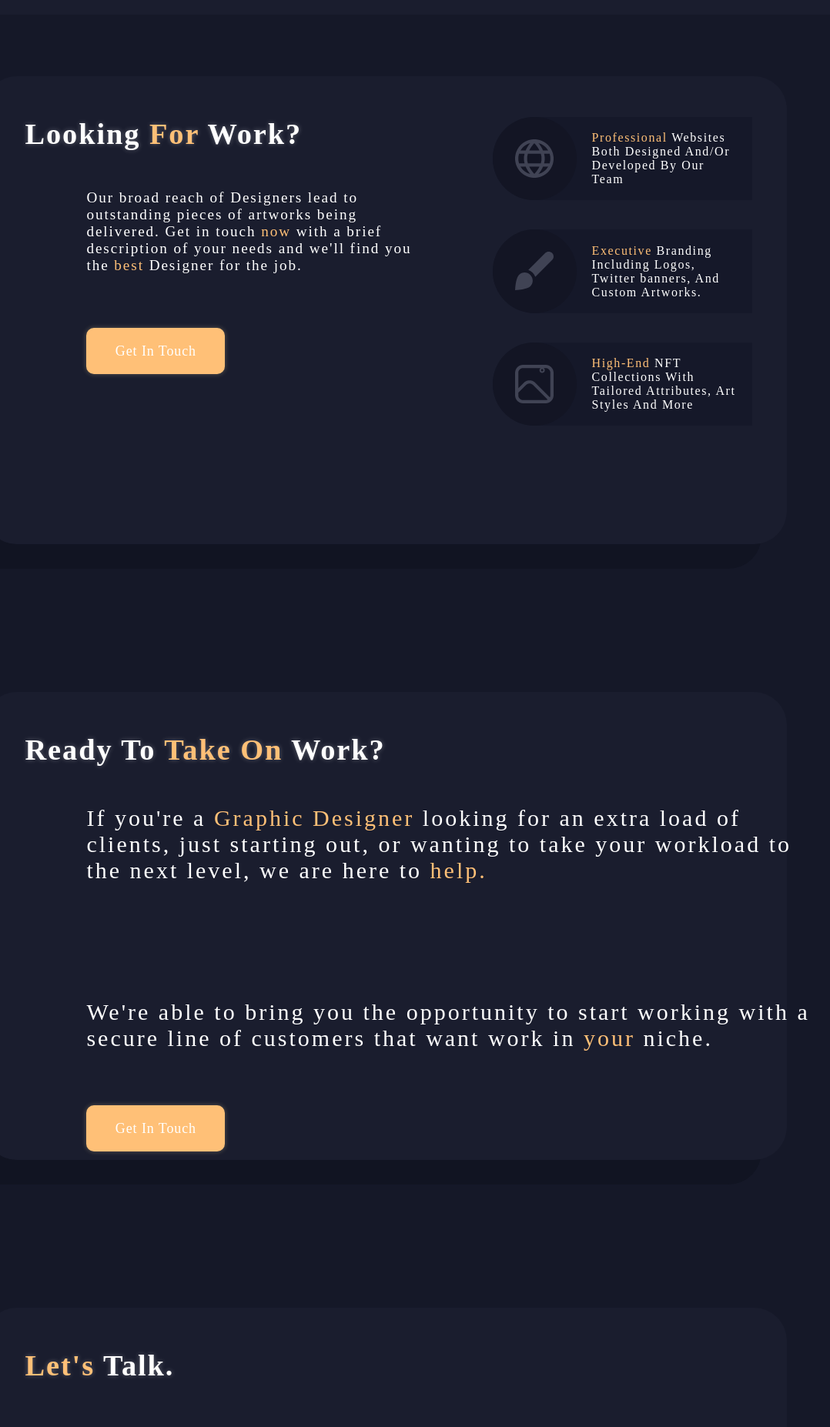
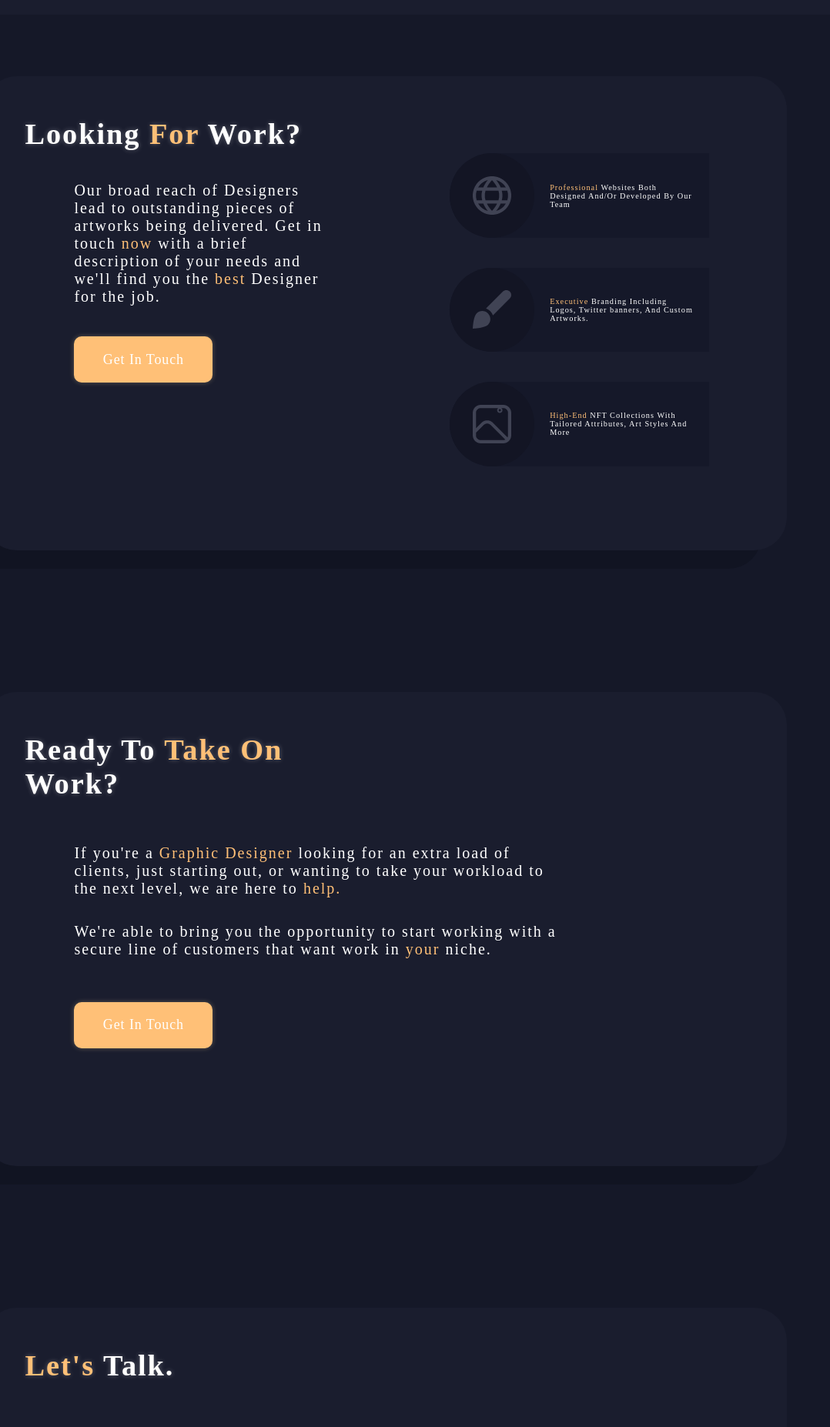
Before and after one commit to Hyght/JMStudio, a React (Create React App) app: page / in a window 1280 px wide. Shown: the part 880-2734 px from the top of the page at 77% size, without its empty margins (156-1234 px from the left). Built offline with nearby package versions, Linux system fonts and the light colour scheme; the HTML template or start-up script is replaced by a standard one.

Commit message:
Web Response Update

```diff
--- a/public/index.html
+++ b/public/index.html
@@ -5,10 +5,6 @@
     <link rel="icon" href="%PUBLIC_URL%/favicon.ico" />
     <meta name="viewport" content="width=device-width, initial-scale=1" />
     <meta name="theme-color" content="#000000" />
-    <meta
-      name="description"
-      content="Web site created using create-react-app"
-    />
     <link rel="apple-touch-icon" href="%PUBLIC_URL%/logo192.png" />
     <!--
       manifest.json provides metadata used when your web app is installed on a
--- a/src/App.css
+++ b/src/App.css
@@ -391,7 +391,7 @@
         margin: 0;
         color: white;
         font-weight: 600;
-        font-size: 450%;
+        font-size: 4vw;
         letter-spacing: 0.05em;
         text-shadow: 0px 0px 6px rgba(255, 255, 255, 0.3);
         position: relative;
@@ -403,7 +403,7 @@
 
     .landing-contents h2 {
         font-weight: 500;
-        font-size: 180%;
+        font-size: 2vw;
         letter-spacing: 0.12em;
         color: #fff;
         width: 70%;
@@ -411,7 +411,7 @@
     }
 
     .contact-container {
-        margin-top: 70px;
+        margin-top: 5vh;
         width: 180px;
         height: 60px;
         border-radius: 10px;
@@ -465,7 +465,7 @@
         box-sizing: border-box;
         position: absolute;
         width: 97%;
-        height: 95%;
+        height: 77vh;
         background: #1a1d2e;
         z-index: 4;
         right: 0;
@@ -474,6 +474,10 @@
         display: flex;
         flex-direction: row;
         justify-content: space-between;
+    }
+
+    .for-work-header {
+        width: 50%;
     }
 
     .for-work-header h1 {
@@ -487,19 +491,21 @@
     }
 
     .for-work-description {
-        padding: 50px 80px
+        padding: 5vh 5vw;
     }
 
     .for-work-description h2 {
         font-weight: 500;
-        font-size: 1.5vw;
+        font-size: 2.5vh;
         letter-spacing: 0.1em;
-        width: 35vw;
+        width: 100%;
         color: #fff;
         margin: 0;
     }
 
     .services-container {
+        padding: 5%;
+
         display: flex;
         flex-direction: column;
         justify-content: space-between;
@@ -530,7 +536,7 @@
     .services-container h2 {
         width: max-content;
         font-weight: 500;
-        font-size: 100%;
+        font-size: 0.8vw;
         letter-spacing: 0.1em;
         color: #fff;
         margin: 0;
@@ -539,35 +545,43 @@
     }
 
     .take-on-work-description {
-        padding: 50px 80px;
+        padding: 5vh 5vw;
+        width: fit-content;
+        height: fit-content;
+
 
 
     }
 
     .take-on-work-description h2 {
         font-weight: 500;
-        font-size: 30px;
+        font-size: 2.5vh;
+
         letter-spacing: 0.1em;
-        width: 950px;
+        width:50vw;
         color: #fff;
-        margin: 0;
     }
 
     .descriptions {
-        height: 320px;
+        position: relative;
+        height: fit-content;
         display: flex;
         flex-direction: column;
         justify-content: space-between;
+        margin: 0 0 1vh 0
+
     }
 
     .lets-talk-description {
-        padding: 50px 80px;
+        padding: 5vh 5vw;
+
     }
 
     .lets-talk-description h2 {
-        width: 950px;
+        width: 50vw;
         font-weight: 500;
-        font-size: 30px;
+        font-size: 2.5vh;
+
         letter-spacing: 0.12em;
         color: #fff;
     }
```
Also changed, not shown: 1 other file (tests, documents, lock files or other folders).
